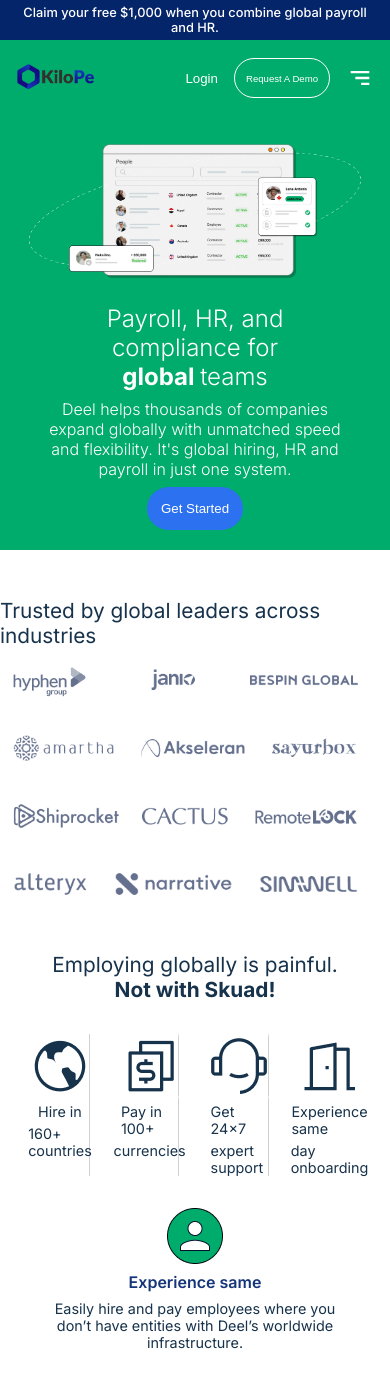
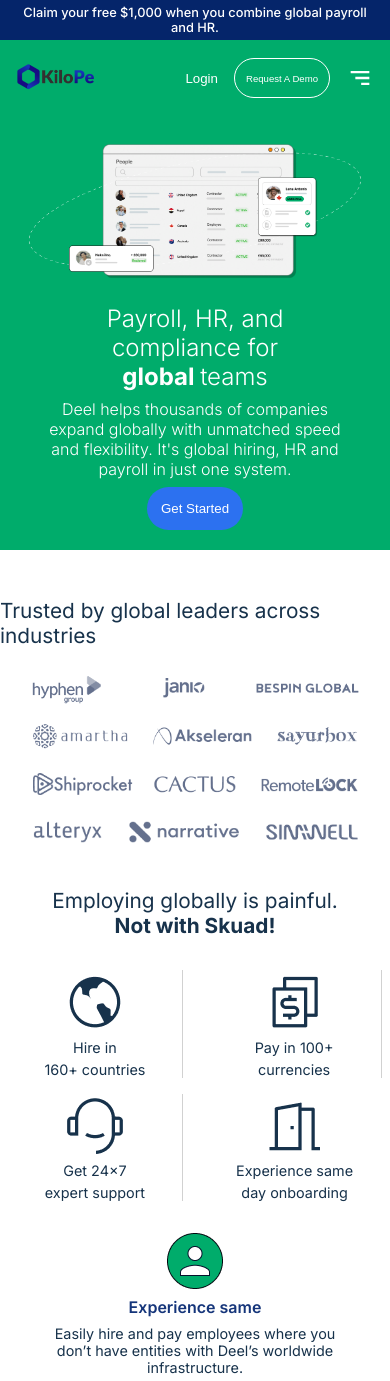
Before and after one commit to Adnan1O/kilope, a Next.js app: page / in a window 390 px wide. Shown: the top 1381 px of the page. Built offline with nearby package versions, Linux system fonts and the light colour scheme.

Commit message:
responsive part done

```diff
--- a/src/app/pages/home/brands/brands.css
+++ b/src/app/pages/home/brands/brands.css
@@ -7,6 +7,17 @@ gap: 2rem;
     display: flex;
     flex-direction: column;
     align-items: center;
+    gap: 1rem;
+}
+.trust .brand-imgs{
+    display: flex;
+    flex-wrap: wrap;
+    align-items: center;
+    justify-content: center;
+}
+.trust .brand-imgs img{
+    height: 3rem;
+    width: 19rem;
 }
  .brand p , strong {
     font-size: 1.3rem;
@@ -42,9 +53,8 @@ gap: 2rem;
     display: flex;
     flex-direction: column;
     align-items: center;
-gap: 0.3rem;
+    gap: 0.3rem;
     border-right: 1px solid rgb(209, 209, 209);
-
     width: 15%;
 }
 .service-div span{
@@ -81,4 +91,16 @@ gap: 0.3rem;
    text-align: center;
     width: 100%;
 }
+
+.trust .brand-imgs img{
+    width: 90%;
 }
+.services{
+    gap: 1rem;
+}
+
+.service-div{
+
+    width: 45%;
+}
+}
```
